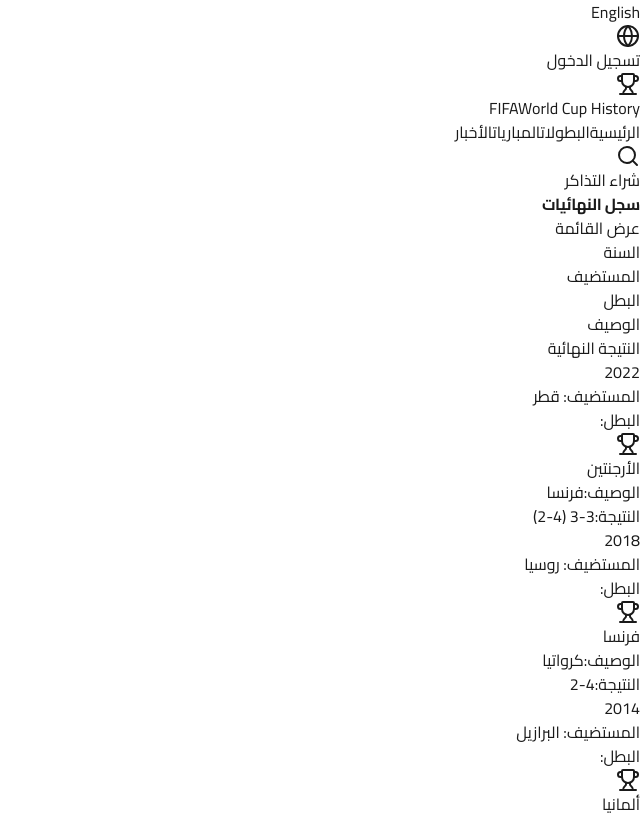
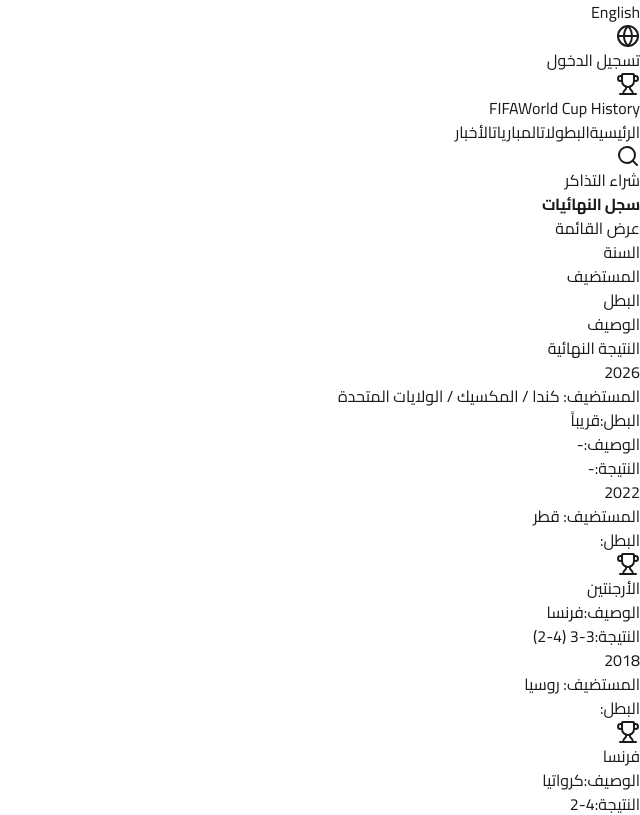
Before and after one commit to aliahmad1967/world_cups-app, a React (Vite) app: page /history in a window 1280 px wide. Shown: the top 815 px of the page, without its empty margins (640-1280 px from the left). Built offline with nearby package versions, Linux system fonts and the light colour scheme.

Commit message:
feat: add 2026 world cup entry

```diff
--- a/src/pages/History.jsx
+++ b/src/pages/History.jsx
@@ -2,6 +2,7 @@
 
 export default function History() {
   const tournaments = [
+    { year: 2026, host: "كندا / المكسيك / الولايات المتحدة", winner: "قريباً", runnerUp: "-", score: "-" },
     { year: 2022, host: "قطر", winner: "الأرجنتين", runnerUp: "فرنسا", score: "3-3 (4-2)" },
     { year: 2018, host: "روسيا", winner: "فرنسا", runnerUp: "كرواتيا", score: "4-2" },
     { year: 2014, host: "البرازيل", winner: "ألمانيا", runnerUp: "الأرجنتين", score: "1-0" },
@@ -55,12 +56,12 @@
               </div>
               <div className="col-span-3 flex items-center font-bold text-lg">
                  <span className="md:hidden font-bold ml-2 text-sm text-gray-500">البطل:</span>
-                 <Trophy className="w-5 h-5 text-[#daa520] ml-2" />
-                 {t.winner}
+                 {t.winner !== "قريباً" && <Trophy className="w-5 h-5 text-[#daa520] ml-2" />}
+                 <span className={t.winner === "قريباً" ? "text-gray-400 italic text-sm" : ""}>{t.winner}</span>
               </div>
               <div className="col-span-3 flex items-center font-medium text-gray-600">
                  <span className="md:hidden font-bold ml-2 text-sm text-gray-500">الوصيف:</span>
-                 <span className="w-2 h-2 bg-gray-300 rounded-full ml-2 hidden md:block"></span>
+                 {t.runnerUp !== "-" && <span className="w-2 h-2 bg-gray-300 rounded-full ml-2 hidden md:block"></span>}
                  {t.runnerUp}
               </div>
               <div className="col-span-3 md:text-left md:pl-4 font-mono text-gray-500 flex md:block items-center">
```
